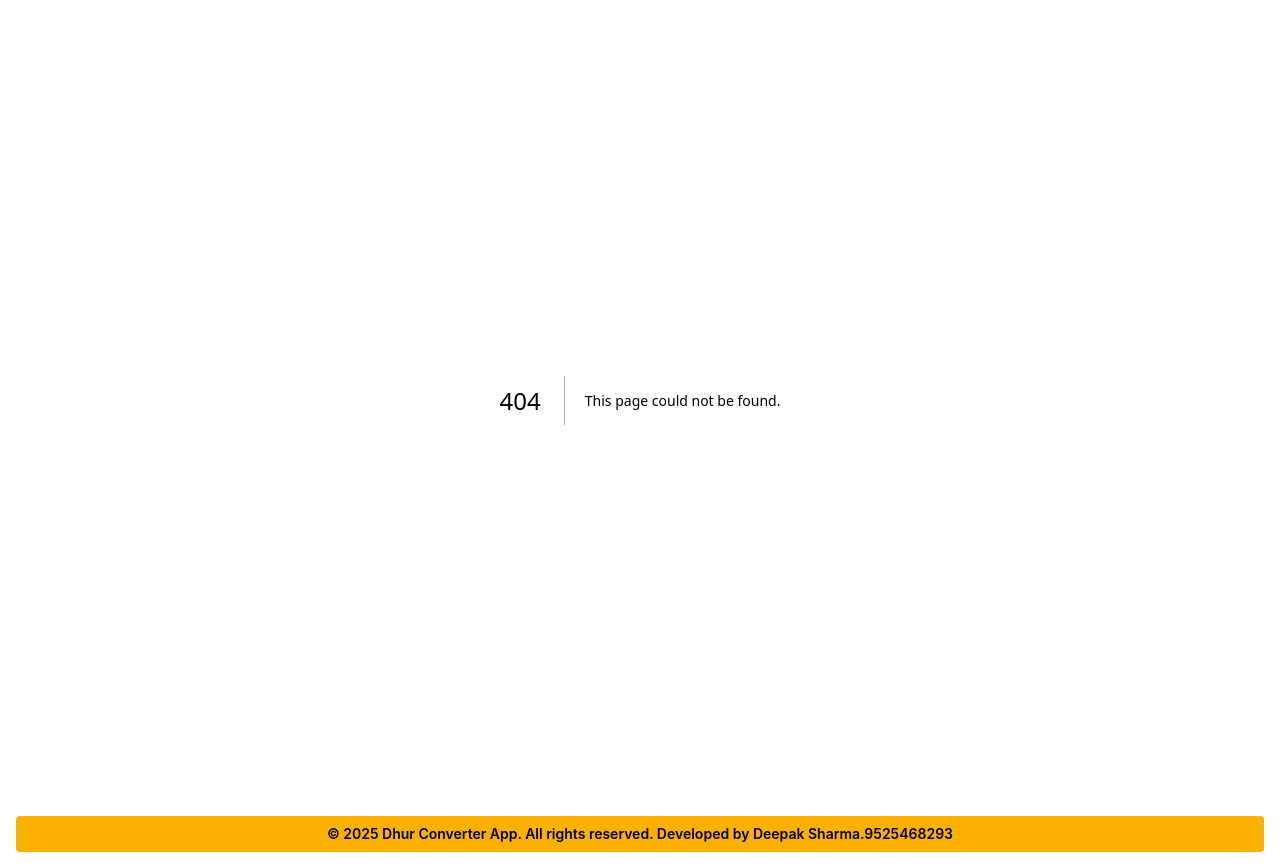
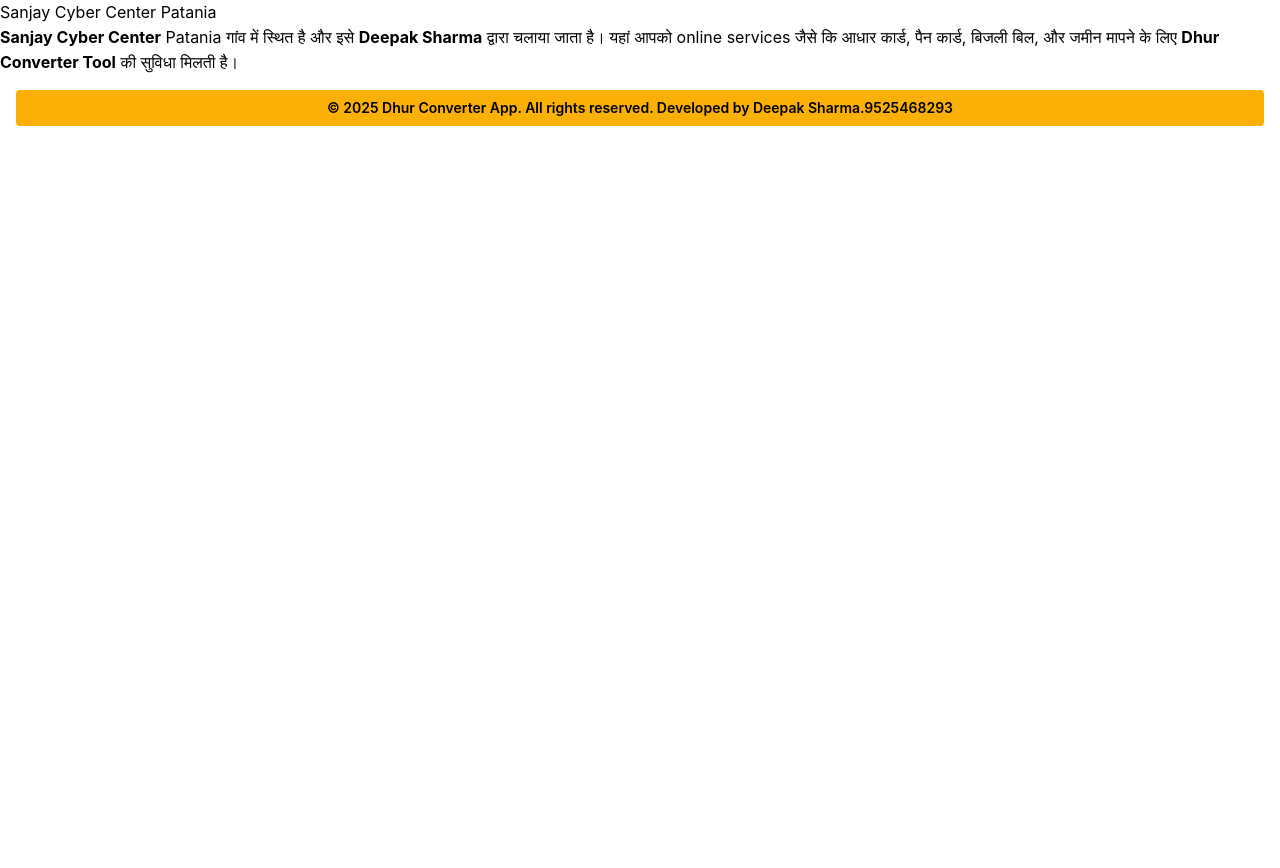
Before and after one commit to Deepaksharmadk/dhurConvert, a Next.js app: page /sanjay-cyber-center-patania in a window 1280 px wide. Before the commit this address had no page. After the commit the page ends 800 px from the top, so only its background shows below. Built offline with nearby package versions, Linux system fonts and the light colour scheme.

Commit message:
add page

```diff
--- /dev/null
+++ b/src/app/sanjay-cyber-center-patania/page.tsx
@@ -0,0 +1,26 @@
+// app/sanjay-cyber-center-patania/page.tsx
+export const metadata = {
+    title: "Sanjay Cyber Center Patania - Deepak Sharma",
+    description:
+        "Sanjay Cyber Center Patania की official वेबसाइट, जहां आप online services और Dhur Converter tool पा सकते हैं।",
+    keywords: [
+        "Sanjay Cyber Center Patania",
+        "Deepak Sharma",
+        "Cyber Cafe Patania",
+        "Dhur Converter"
+    ],
+};
+
+export default function SanjayCyberCenterPage() {
+    return (
+        <main>
+            <h1>Sanjay Cyber Center Patania</h1>
+            <p>
+                <strong>Sanjay Cyber Center</strong> Patania गांव में स्थित है और इसे{" "}
+                <strong>Deepak Sharma</strong> द्वारा चलाया जाता है। यहां आपको
+                online services जैसे कि आधार कार्ड, पैन कार्ड, बिजली बिल, और
+                जमीन मापने के लिए <strong>Dhur Converter Tool</strong> की सुविधा मिलती है।
+            </p>
+        </main>
+    );
+}
```
